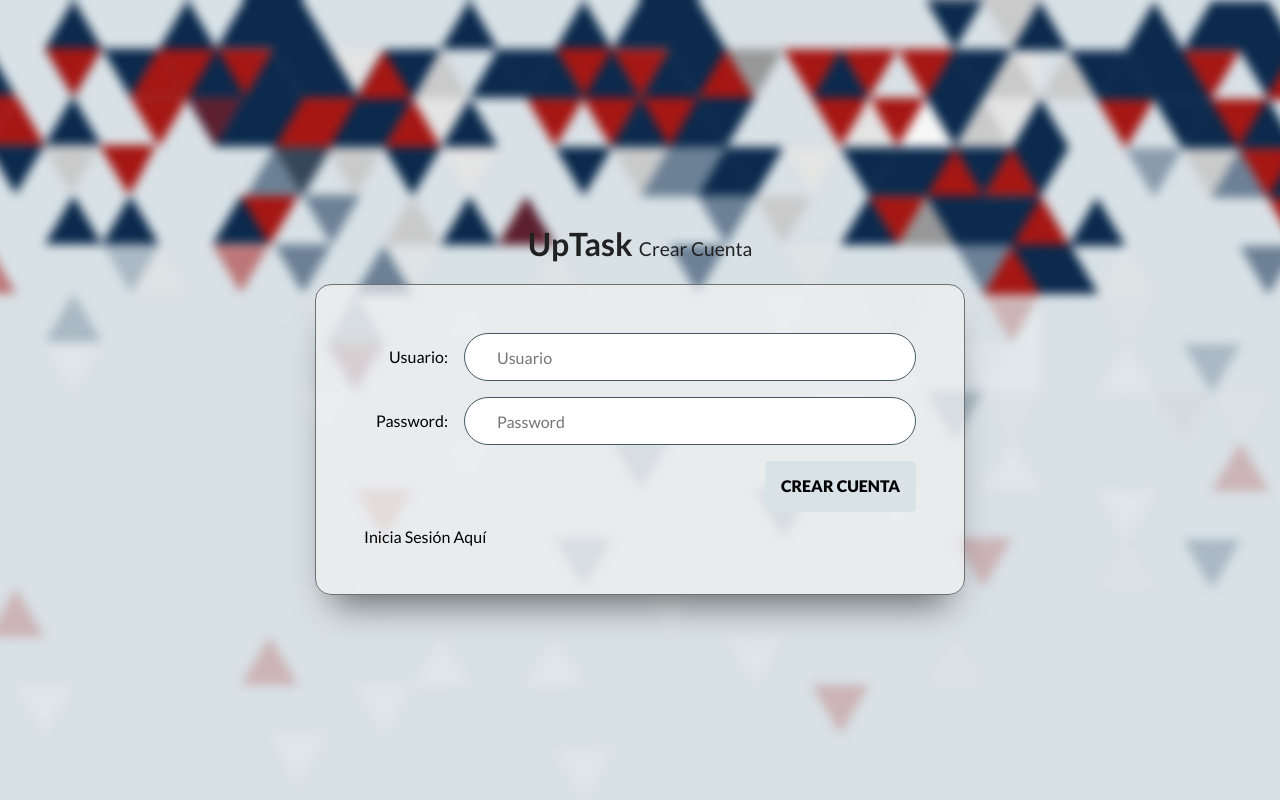
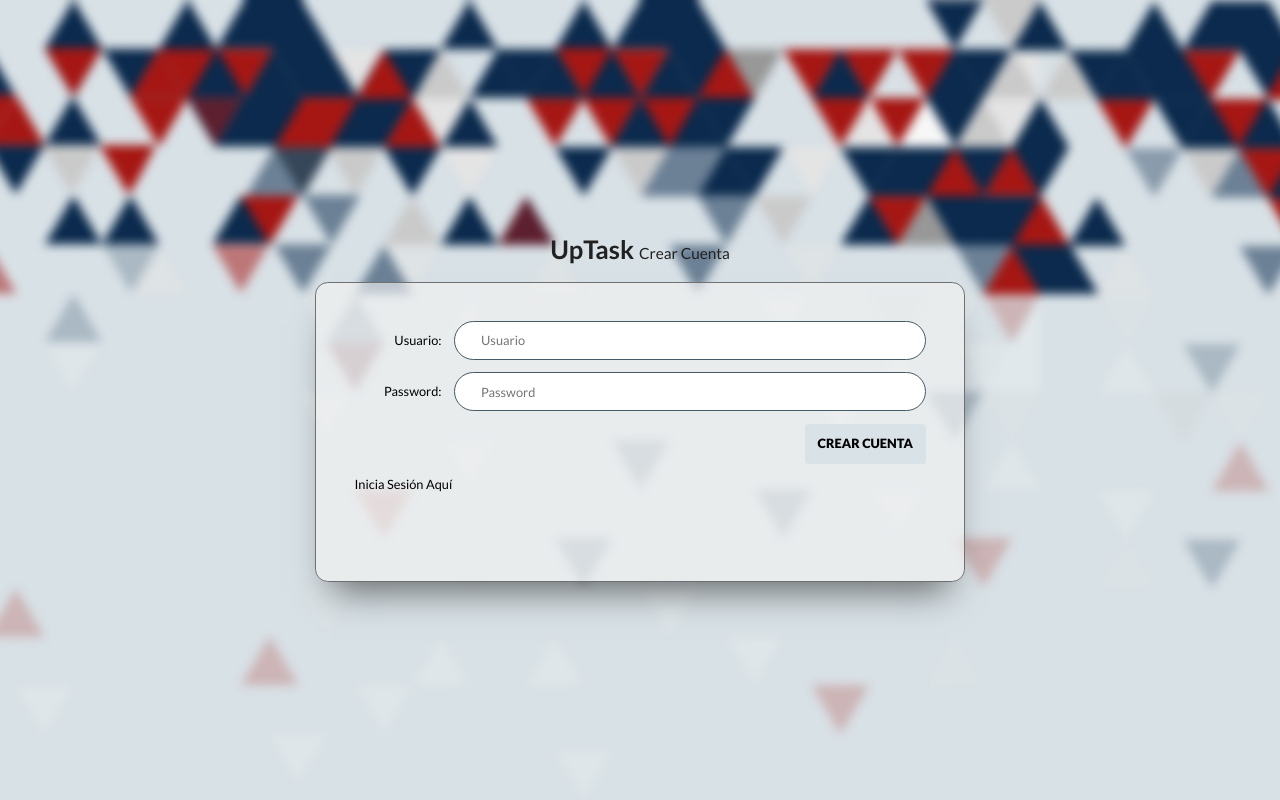
Before and after one commit to ManuelBlaze/UpTask, a PHP site: page /crear-cuenta.php in a window 1280 px wide. Run offline with PHP 8.4, Linux system fonts and the light colour scheme.

Commit message:
Update style.css

```diff
--- a/css/style.css
+++ b/css/style.css
@@ -1,6 +1,7 @@
 html {
     box-sizing: border-box;
     height: 100%;
+    font-size: 80%;
 }
 
 *,
```
